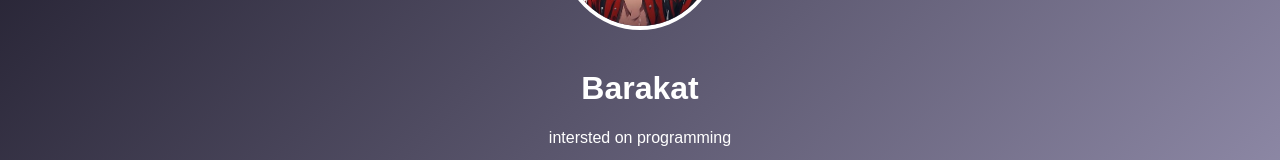
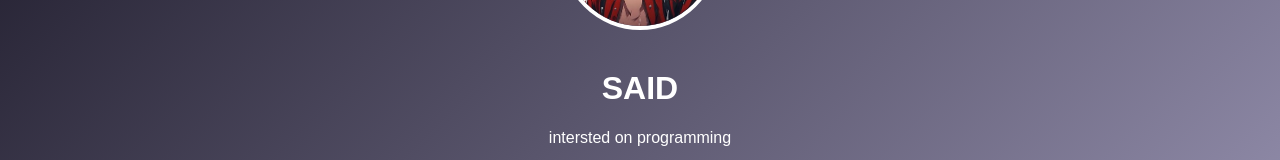
Before and after one commit to SAIDBASYOINY/project, a plain HTML site: page index.html in a window 1280 px wide. Shown: the part 168-328 px from the top of the page. Drawn offline with Linux system fonts and the light colour scheme.

Commit message:
Update index.html

```diff
--- a/index.html
+++ b/index.html
@@ -7,7 +7,7 @@
 <body>
   <div class="header">
     <img src="image.jfif" class="profile-img">
-    <h1>Barakat</h1>
+    <h1>SAID</h1>
     <p>intersted on programming</p>
     <a href="#contact">Contact Me</a>
   </div>
```
